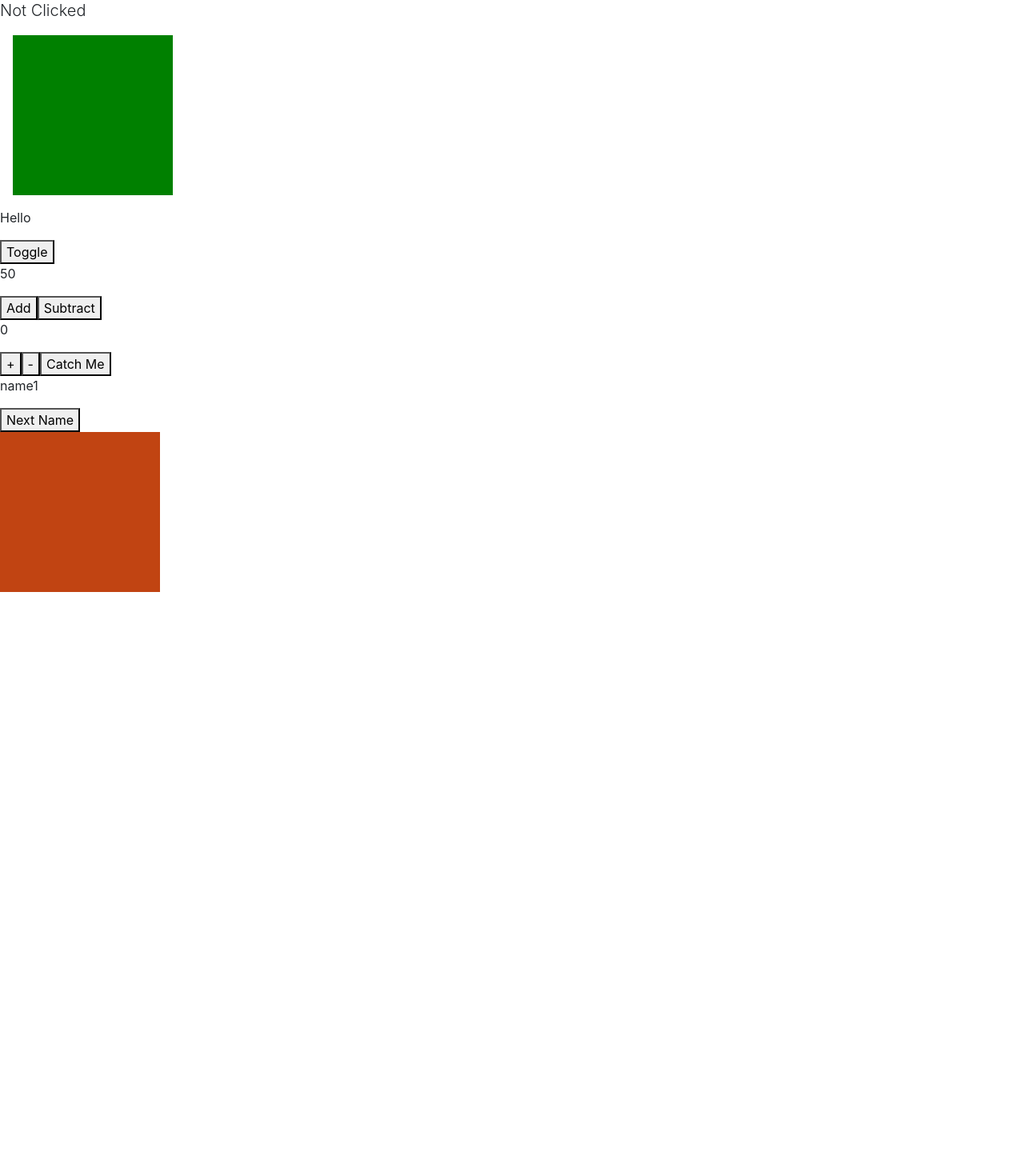
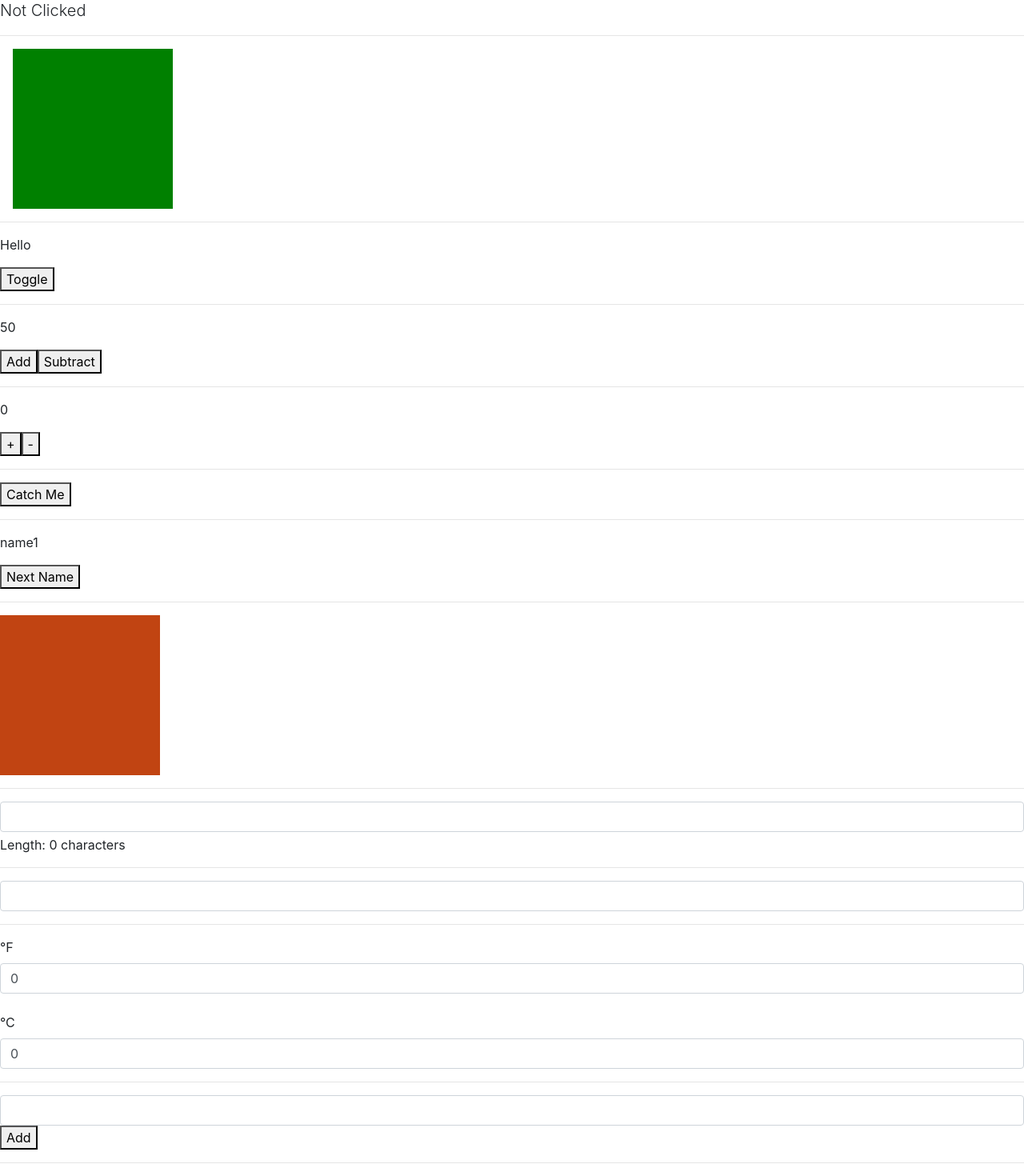
Before and after one commit to dredgos/w09-10-react, a React (Create React App) app: page / in a window 1280 px wide. Shown: the part 551-2021 px from the top of the page at 80% size. Before the commit the page ends 1291 px from the top, so only its background shows below. Built offline with nearby package versions, Linux system fonts and the light colour scheme.

Commit message:
Forms challenges 1-4 added

```diff
--- a/src/components/Stuff.js
+++ b/src/components/Stuff.js
@@ -10,6 +10,10 @@ import StepCounter from './state/StepCounter'
 import CatchMe from './state/CatchMe'
 import RollCall from './state/RollCall'
 import Colours from './state/Colours'
+import Length from './forms/Length'
+import PasswordStrength from './forms/PasswordStrength'
+import TempConverter from './forms/TempConvertor'
+import List from './forms/List'
 
 let colours = [
   "#C14412",
@@ -29,21 +33,29 @@ const Stuff = ( {displaySquare} ) => (
 
     <PeopleClass names = {["James P. Sullivan", "Mike Wazowski", "Boo", "Randall Boggs", "Roz", "Fungus"]}/>
 
-    <Clicked />
+    <Clicked /><hr></hr>
 
-    <SquareClass colour="hotpink"/>
+    <SquareClass colour="hotpink"/><hr></hr>
 
-    <ToggleText initial="Hello" alternate="World"/>
+    <ToggleText initial="Hello" alternate="World"/><hr></hr>
 
-    <Counter initial={50} max={100}/>
+    <Counter initial={50} max={100}/><hr></hr>
 
-    <StepCounter step={5} max={100} />
+    <StepCounter step={5} max={100} /><hr></hr>
 
-    <CatchMe jump={100} />
+    <CatchMe jump={100} /><hr></hr>
 
-    <RollCall names={['name1', 'name2', 'name3']} />
+    <RollCall names={['name1', 'name2', 'name3']} /><hr></hr>
 
-    <Colours colours={colours}/>
+    <Colours colours={colours}/><hr></hr>
+
+    <Length /><hr></hr>
+
+    <PasswordStrength /><hr></hr>
+
+    <TempConverter /><hr></hr>
+
+    <List /><hr></hr>
   </>
 )
 
--- /dev/null
+++ b/src/components/forms/Length.js
@@ -0,0 +1,32 @@
+// Create a <Length> component. It should contain an <input> and tell you how many characters have been typed into the <input>.
+
+import { Component } from 'react'
+
+class Length extends Component {
+    constructor(props){
+        super(props)
+
+        this.state = {
+            input: "",
+        }
+
+        this.handleChange = this.handleChange.bind(this);
+    }
+
+    handleChange(e) {
+        let el = e.currentTarget;
+        this.setState({input: el.value});
+    }
+
+    render(){
+
+        return(
+            <>
+                <input onChange={this.handleChange} className="form-control"></input>
+                <p className="form-text">Length: {this.state.input.length} characters</p>
+            </>
+        )
+    }
+}
+
+export default Length
--- /dev/null
+++ b/src/components/forms/List.js
@@ -0,0 +1,47 @@
+// Create a <List> component that consists of a <ul>, an <input>, and a <button>Add</button>. When you click the "Add" button, whatever is in the <input> should get added to the <ul>.
+
+import { Component } from 'react'
+
+class List extends Component {
+    constructor(props){
+        super(props)
+
+        this.state = {
+           input: "",
+           list: [],
+        }
+
+        this.handleChange = this.handleChange.bind(this);
+        this.handleClick = this.handleClick.bind(this);
+    }
+
+    handleClick(){
+        const {list, input} = this.state;
+
+        this.setState({list: [...list, input], input: ""});
+
+
+    }
+
+    handleChange(e){
+        this.setState({input: e.currentTarget.value});
+    }
+
+
+    render() {
+
+        let {list, input} = this.state;
+        return(
+            <>
+                <ul>
+                    {list.map((value, index) => (<li className="list-group-item" key={index}>{value}</li>
+                    ))}
+                </ul>
+                <input value={input} onChange={this.handleChange} className="form-control" />
+                <button onClick={this.handleClick}>Add</button>
+            </>
+        )
+    }
+}
+
+export default List
--- /dev/null
+++ b/src/components/forms/PasswordStrength.js
@@ -0,0 +1,57 @@
+// Create a <PasswordStrength> component. It should contain an <input> with the type password. The background styling should change depending on the length of the password:
+
+// If it's empty the background shouldn't have styling.
+// If it's less than 9 it should be red.
+// If it's less than 16 it should be orange.
+// If it's 16 or more then it should be green.
+
+import { Component } from 'react'
+
+class PasswordStrength extends Component {
+
+    constructor(){
+        super()
+
+        this.state={
+            input: '',
+        }
+
+        this.handleChange = this.handleChange.bind(this);
+    }
+
+    handleChange(e) {
+        let el = e.currentTarget;
+        this.setState({input: el.value});
+    }
+
+
+    render() {
+
+        let inputStyle = {
+            backgroundColor: '',
+        }
+
+        if (this.state.input.length >= 16) {
+            inputStyle.backgroundColor = 'green'
+        }
+        if (this.state.input.length < 16) {
+            inputStyle.backgroundColor = 'orange'
+        }
+        if (this.state.input.length < 9) {
+            inputStyle.backgroundColor = 'red'
+        }
+        if (this.state.input.length === 0) {
+            inputStyle.backgroundColor = ''
+        }
+
+
+        return(
+            <>
+                <input style={inputStyle} onChange={this.handleChange} className="form-control" type="password"></input>
+            </>
+
+        )
+    }
+}
+
+export default PasswordStrength
--- /dev/null
+++ b/src/components/forms/TempConvertor.js
@@ -0,0 +1,47 @@
+// Create a <TempConverter> component. It should have a °F and °C <input>. When you type a number into one <input> it should update the value in the other.
+
+import { Component } from 'react'
+
+class TempConverter extends Component {
+
+    constructor(props){
+        super(props);
+
+        this.state = {
+            celsius: 0,
+            farenheight: 0,
+        }
+
+        this.handleFarChange = this.handleFarChange.bind(this);
+        this.handleCelChange = this.handleCelChange.bind(this);
+    }
+
+
+    handleFarChange(e) {
+        let convertF = (e.currentTarget.value - 32) / 1.8
+        this.setState({celsius: convertF.toFixed(2), farenheight: e.currentTarget.value});
+
+    }
+
+    handleCelChange(e){
+        let convertC = (e.currentTarget.value * 1.8) + 32
+        this.setState({farenheight: convertC.toFixed(2), celsius: e.currentTarget.value})
+    }
+
+    render(){
+
+        return(
+            <>
+                <label htmlFor="farenheight">°F</label>
+                <input value={this.state.farenheight} onChange={this.handleFarChange} id="farenheight" className="form-control" type="number"/><br></br>
+
+
+                <label htmlFor="celsius">°C</label>
+                <input value={this.state.celsius} onChange={this.handleCelChange} className="form-control" type="number"/>
+
+            </>
+        )
+    }
+}
+
+export default TempConverter
```
